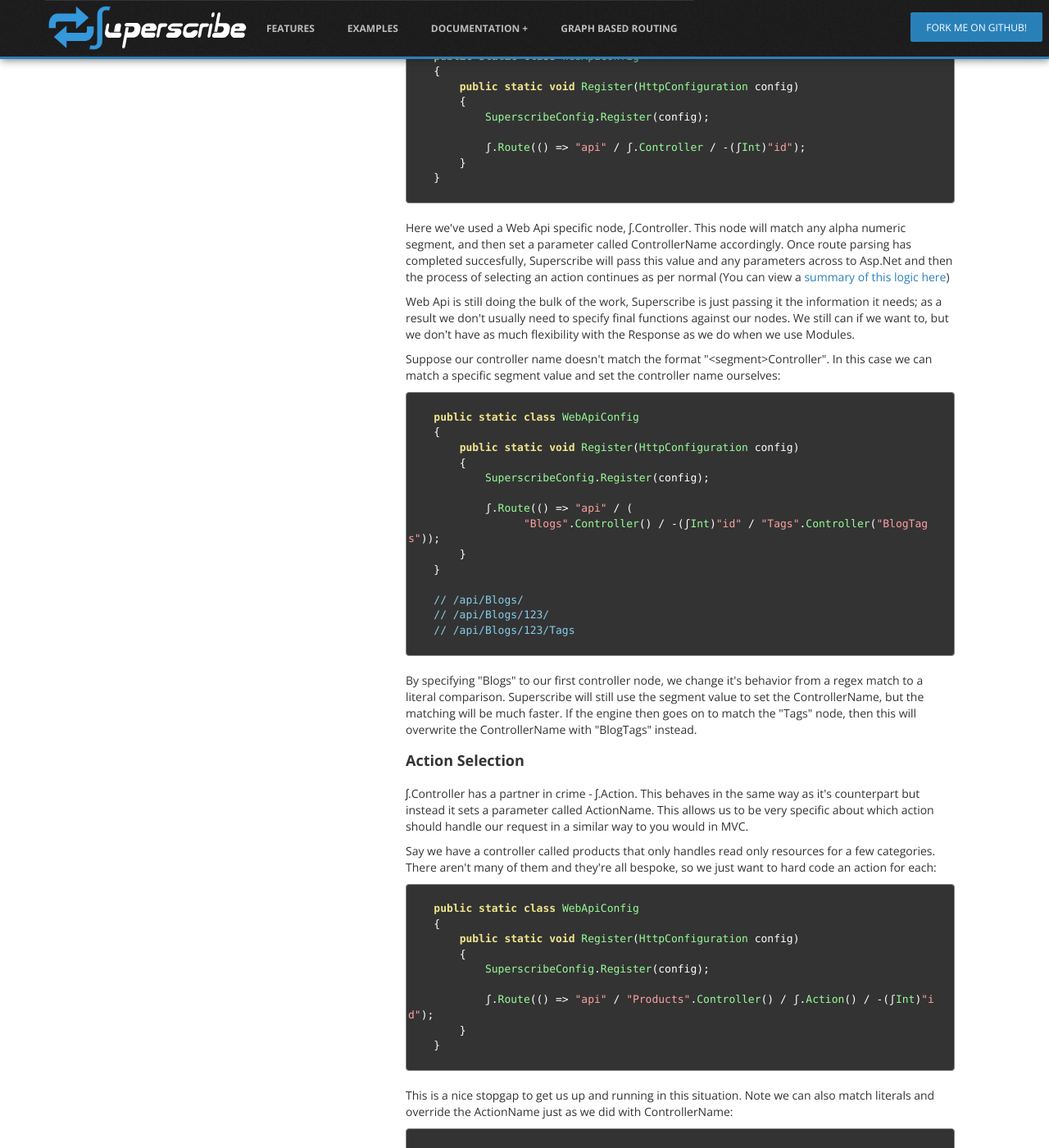
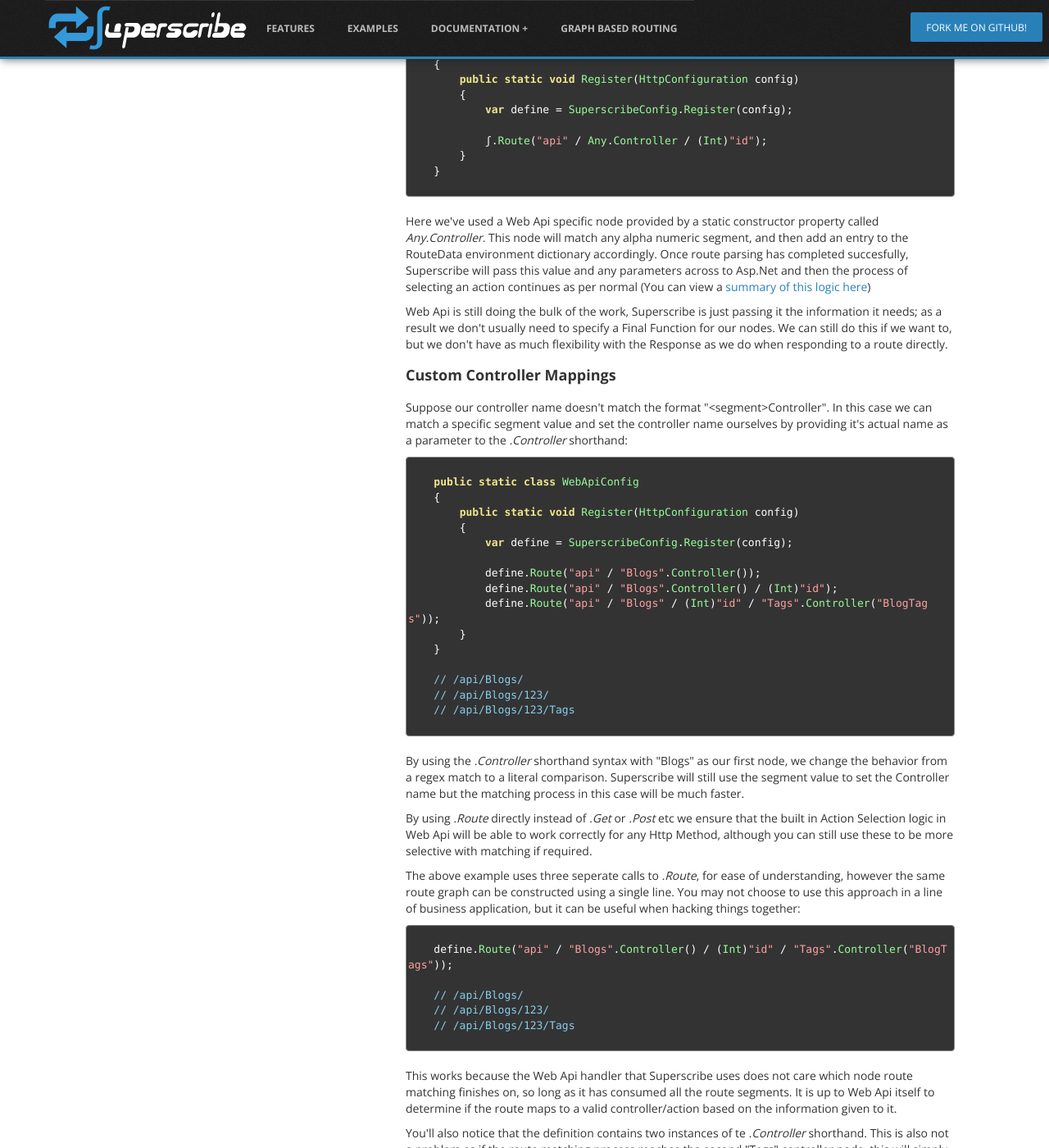
Before and after one commit to beyond-code-github/Superscribe, a Jekyll site: the page built from documentation.markdown, in a window 1280 px wide and 1400 px high, scrolled down 11064 px. Shown: the whole window at 82% size. Built offline with Jekyll 4.4.1, drawn with Linux system fonts in a browser that asks for light colours; some web fonts are replaced; Markdown is read by kramdown in place of the engine named in the settings; some of the changed text lies outside the part shown.

Commit message:
Updated modules and superscribe.webapi documentation

```diff
--- a/documentation.markdown
+++ b/documentation.markdown
@@ -11,7 +11,7 @@
     <ul class="nav nav-tabs nav-stacked col-md-4">
       <li class="active"> <a href="#fluentapi" data-toggle="tab">Fluent API<small>Define hierarchical and strongly typed routes with Superscribe</small><i class="icon-angle-right"></i></a> </li>
       <li> <a href="#simple" data-toggle="tab">Simple-syntax<small>Shorthands for defining routes that are concise and easy to maintain</small><i class="icon-angle-right"></i></a> </li>
-      <li> <a href="#modules" data-toggle="tab">Modules<small>Inspired by NancyFX, a great way to keep your definitions and your handlers together</small><i class="icon-angle-right"></i></a> </li>
+      <li> <a href="#webapimodules" data-toggle="tab">Web Api Modules<small>Inspired by NancyFX, a great way to keep your definitions and your handlers together</small><i class="icon-angle-right"></i></a> </li>
       <li> <a href="#webapi" data-toggle="tab">Superscribe.WebAPI<small>Specific syntax to help you match routes and then invoke controllers and actions</small><i class="icon-angle-right"></i></a> </li>
       <li> <a href="#owin" data-toggle="tab">Superscribe.OWIN<small>Branch your pipeline during routing and hand control to any OWIN middleware</small><i class="icon-angle-right"></i></a> </li>
     </ul>
@@ -326,11 +326,13 @@
         </pre>
         <p>Note also how we're defining the re-usable component of our route definitions using the original <em>.Route</em> method as it allows us to define a route with no Final Functions or method modifiers.</p>
 	  </div>
-       <div class="tab-pane col-sm-12 col-md-12" id="modules">
-        <h3 class="visible-phone">Handling routes with Modules</h3>
-        <p>Asp.Net Web Api uses controllers and actions because it was originally derived from the MVC framework and although things have moved on since then, it still shares some of the same constructs. With Graph Based Routing we are free to break away from these restrictions and handle our routes using whatever classes we wish. A great example of this comes in the form of modules, inspired by the Ruby web framework Sinatra, and the .Net framework NancyFX</p>
+       <div class="tab-pane col-sm-12 col-md-12" id="webapimodules">
+        <h3 class="visible-phone">Handling routes with Modules in Asp.Net Web Api</h3>
+        <p>Asp.Net Web Api uses controllers and actions because it was originally derived from the MVC framework and although things have moved on since then, it still shares some of the same constructs. With Superscribe we are free to break away from these restrictions and handle our routes using whatever classes we wish.</p>
+        <p>Superscribe allows you to do this in the form of modules, a great web app construct inspired by the Ruby web framework Sinatra and the .Net framework NancyFX.</p>
         <h3 class="title visible-phone">Assembly Scanning</h3>
-        <p>When the module configuration is activated on app startup, Superscribe scans your assemblies for classes that derive from <em>SuperscribeModule</em> and then instantiates them in turn. All route handlers for modules are defined in the constructor, so this process results in all of our route definitions being added to the graph. Modules can be enabled in Superscribe.WebApi with the following config:</p>
+        <p>When the module configuration is activated on app startup, Superscribe scans your assemblies for classes that derive from <em>SuperscribeModule</em> and then instantiates them in turn. All route handlers for modules are defined in the constructor, so this process results in all of our route definitions being added to the graph.</p>
+        <p>Modules can be enabled in Superscribe.WebApi with the following config:</p>
         <pre class="prettyprint lang-cs">
 
     public static class WebApiConfig
@@ -353,36 +355,35 @@
     }
         </pre>
         <p>The primary difference when routing with modules compared to traditional Web API is that we don't get any of the action selection logic that maps requests to actions, so we have to be prescriptive about our http methods and every definition must be assigned a final function.</p>
-        <p>In addition to Get[], SuperscribeModule also exposes properties for Put, Post, Patch and Delete methods. Each one takes an indexer within which we can use a subset of the Superscribe DSL syntax. Note from the previous example, to use these indexers to attach routes to ʃ.Base we simply pass "/".</p>
+        <p>In addition to Get[], SuperscribeModule also exposes properties for Put, Post, Patch and Delete methods. Each one takes an indexer within which we can use the Superscribe simple-syntax. As you can see in this example, we are using the Get indexer to configure our app respond to the "/" route.</p>
         <h3 class="title visible-phone">Building the Route Graph</h3>
-        <p>One aspect of the DSL that is no longer appropriate when dealing with modules is the ability to specify multiple edges at once using the options syntax. Instead, we have to repeat the whole route for each handler:</p>
+        <p>Just like when we defined routes using the <em>.Route</em> family of methods, to build complex definitions we have to repeat parts of the route for some handlers:</p>
         <pre class="prettyprint lang-cs">
 
     public class HelloWorldModule : SuperscribeModule
     {
         public HelloWorldModule()
         {
-            this.Get[ʅ / "Hello" / "World"] = o => "Hello World!";
+            this.Get["Hello/World"] = o => "Hello World!";
 
-            this.Get[ʅ / "Hello" / (ʃString)"Name"] = o => "Hello " + o.Parameters.Name;
+            this.Get["Hello" / (ʃString)"Name"] = o => "Hello " + o.Parameters.Name;
         }
     }
         </pre>
         <p>Each call to this.Get, or any of the other method helpers ensures that the route graph is still constructed efficiently. Behind the scenes each route is 'Zipped' together (see the Fluent Api section) so that equivilent nodes will be merged. In the above example, we end up with a single "Hello" node with two edges.</p>
-        <p>Finally you'll notice we've also got access to the route glue ʅ as a property of SuperscribeModule which works in the usual way.</p>
         <div class="well well-mini pull-center">
-          <em>It is still possible to compose routes from parts within modules using the route glue, but doing so can go against the ethos of modules which is to make it easy to see what route a particualr handler serves.</em>
+          <em>It is still possible to compose routes from parts within modules, but doing so can go against the ethos of modules which is to make it easy to see what route a particualr handler serves, so use with caution.</em>
         </div>
         <h3 class="title visible-phone">Model Binding and Dependencies</h3>
-        <p>When we used the fluent api or DSL directly, we accessed parameters in our final function via the RouteData object and it's Parameters dictionary. We've still got that feature within our modules, but the RouteData object is now of type ModuleRouteData instead. This gives us more flexibility to do the things that controller/action selection would usually take care of</p>
-        <p>One of the most useful of these is model binding... taking data from the request body or querystring and mapping it to a strongly typed model. We're still working on top of Web Api behind the scenes so we can achieve the same result quite easily using the ModuleRouteData .Bind() function:</p>
+        <p>When we configured routes using the Fluent Api or the simple-syntax, we accessed parameters in our Final Function via the <em>RouteData</em> object and it's Parameters dictionary. We've still got that feature within our modules, and in fact the route data object contains a few helper methods that give us the ability to do things in Web Api that controller/action selection would usually take care of.</p>
+        <p>The first of these is model binding - taking data from the request body or querystring and mapping it to a strongly typed model. We're still working on top of Web Api behind the scenes so Superscribe provides the ability to invoke the standard model binder via the <em>.Bind</em> function:</p>
         <pre class="prettyprint lang-cs">
 
     public class ProductsModule : SuperscribeModule
     {
         public ProductsModule()
         {
-            this.Post[ʅ / "Produts"] = o =>
+            this.Post["Produts"] = o =>
             {
                 var model = o.Bind&lt;Product&gt;();
                 // do something with product
@@ -390,14 +391,14 @@
         }
     }
         </pre>
-        <p>If we want to actually store our Product then we also need to access the database, and the best way to do that and keep things loosely coupled is to inject a dependency. For that we can use the .Require function which simply wraps up the standard Web Api DepedencyResolver:</p>
+        <p>Secondly, if we want to actually store our Product then we also need to access the database, and the best way to do that and keep things loosely coupled is to inject a dependency. For that we can use the <em>.Require</em> function which when used with Web Api modules is just a wrapper for the standard Web Api DepedencyResolver:</p>
          <pre class="prettyprint lang-cs">
 
     public class ProductsModule : SuperscribeModule
     {
         public ProductsModule()
         {
-            this.Post[ʅ / "Produts"] = o =>
+            this.Post["Produts"] = o =>
             {
                 var repository = o.Require&lt;IProductsRepository&gt;();
                 var model = o.Bind&lt;Product&gt;();
@@ -408,40 +409,42 @@
         }
     }
         </pre>
-        <p>Now we've got all the ingredients we need to build our app using modules... Web Api is still taking care of content negotiation for us and we can easily build in other aspects such as validation as needed. We can also take control over the response as we need to by returning HttpResponseMessage just as we would in a regular controller.</p>
+        <p>Now we've got all the ingredients we need to build our app using modules. Web Api is still taking care of content negotiation for us and we can easily build in other aspects such as validation as needed. We can also take control over the response as we need to by returning <em>HttpResponseMessage</em> just as we would in a regular controller.</p>
       </div>
       <div class="tab-pane col-sm-12 col-md-12" id="webapi">
         <h3 class="visible-phone">Replacing Asp.Net Web Api routing with Superscribe</h3>
-        <p>Ask most developers what could be improved about Asp.Net Web Api and they'll probably mention the routing. In recent months this has been improved considerably by the introduction of attribute routing in Web Api 2. But attribute routing isn't for everyone, some of us like to define all the routes for our application  one place.Superscribe.WebApi allows us to define routes using the Supersribe DSL along with a few Web Api specific nodes.</p>
+        <p>Ask most developers what could be improved about Asp.Net Web Api and they'll probably mention the routing. This has been improved considerably by the introduction of attribute routing in Web Api 2, but attribute routing isn't for everyone. Some like to define all the routes for an application in one place. Superscribe.WebApi allows us to define routes centrally using Supersribe simple-syntax and a few Web Api specific nodes.</p>
         <h3 class="title visible-phone">Controller Selection</h3>
-        <p>The following recreates the behavior of the default rouing you get when creating a new project:</p>
+        <p>The following route recreates the behavior of the default rouing you get when creating a new project:</p>
         <pre class="prettyprint lang-cs">
 
     public static class WebApiConfig
     {
         public static void Register(HttpConfiguration config)
         {
-            SuperscribeConfig.Register(config);
+            var define = SuperscribeConfig.Register(config);
 
-            ʃ.Route(() => "api" / ʃ.Controller / -(ʃInt)"id");
+            ʃ.Route("api" / Any.Controller / (Int)"id");
         }
     }
         </pre>
         <p>
-            Here we've used a Web Api specific node, ʃ.Controller. This node will match any alpha numeric segment, and then set a parameter called ControllerName accordingly. Once route parsing has completed succesfully, Superscribe will pass this value and any parameters across to Asp.Net and then the process of selecting an action continues as per normal (You can view a <a href="http://www.asp.net/web-api/overview/web-api-routing-and-actions/routing-and-action-selection">summary of this logic here</a>)
+            Here we've used a Web Api specific node provided by a static constructor property called <em>Any.Controller</em>. This node will match any alpha numeric segment, and then add an entry to the RouteData environment dictionary accordingly. Once route parsing has completed succesfully, Superscribe will pass this value and any parameters across to Asp.Net and then the process of selecting an action continues as per normal (You can view a <a href="http://www.asp.net/web-api/overview/web-api-routing-and-actions/routing-and-action-selection">summary of this logic here</a>)
         </p>
-        <p>Web Api is still doing the bulk of the work, Superscribe is just passing it the information it needs; as a result we don't usually need to specify final functions against our nodes. We still can if we want to, but we don't have as much flexibility with the Response as we do when we use Modules.</p>
-        <p>Suppose our controller name doesn't match the format "&lt;segment&gt;Controller". In this case we can match a specific segment value and set the controller name ourselves:</p>
+        <p>Web Api is still doing the bulk of the work, Superscribe is just passing it the information it needs; as a result we don't usually need to specify a Final Function for our nodes. We can still do this if we want to, but we don't have as much flexibility with the Response as we do when responding to a route directly.</p>
+        <h3 class="title visible-phone">Custom Controller Mappings</h3>
+        <p>Suppose our controller name doesn't match the format "&lt;segment&gt;Controller". In this case we can match a specific segment value and set the controller name ourselves by providing it's actual name as a parameter to the <em>.Controller</em> shorthand:</p>
         <pre class="prettyprint lang-cs">
 
     public static class WebApiConfig
     {
         public static void Register(HttpConfiguration config)
         {
-            SuperscribeConfig.Register(config);
+            var define = SuperscribeConfig.Register(config);
 
-            ʃ.Route(() => "api" / (
-                  "Blogs".Controller() / -(ʃInt)"id" / "Tags".Controller("BlogTags"));
+            define.Route("api" / "Blogs".Controller());
+            define.Route("api" / "Blogs".Controller() / (Int)"id");
+            define.Route("api" / "Blogs" / (Int)"id" / "Tags".Controller("BlogTags"));
         }
     }
 
@@ -449,34 +452,48 @@
     // /api/Blogs/123/
     // /api/Blogs/123/Tags
         </pre>
-        <p>By specifying "Blogs" to our first controller node, we change it's behavior from a regex match to a literal comparison. Superscribe will still use the segment value to set the ControllerName, but the matching will be much faster. If the engine then goes on to match the "Tags" node, then this will overwrite the ControllerName with "BlogTags" instead.</p>
+        <p>By using the <em>.Controller</em> shorthand syntax with "Blogs" as our first node, we change the behavior from a regex match to a literal comparison. Superscribe will still use the segment value to set the Controller name but the matching process in this case will be much faster.</p>
+        <p>By using <em>.Route</em> directly instead of <em>.Get</em> or <em>.Post</em> etc we ensure that the built in Action Selection logic in Web Api will be able to work correctly for any Http Method, although you can still use these to be more selective with matching if required.</p>
+        <p>The above example uses three seperate calls to <em>.Route</em>, for ease of understanding, however the same route graph can be constructed using a single line. You may not choose to use this approach in a line of business application, but it can be useful when hacking things together:</p>
+        <pre class="prettyprint lang-cs">
+
+    define.Route("api" / "Blogs".Controller() / (Int)"id" / "Tags".Controller("BlogTags"));
+
+    // /api/Blogs/
+    // /api/Blogs/123/
+    // /api/Blogs/123/Tags
+        </pre>
+        <p>This works because the Web Api handler that Superscribe uses does not care which node route matching finishes on, so long as it has consumed all the route segments. It is up to Web Api itself to determine if the route maps to a valid controller/action based on the information given to it.</p>
+        <p>You'll also notice that the definition contains two instances of te <em>.Controller</em> shorthand. This is also not a problem as if the route matching process reaches the second "Tags" controller node, this will simply overwrite the Controller set by the previous node before it gets passed to Web Api.</p>
         <h3 class="title visible-phone">Action Selection</h3>
-        <p>ʃ.Controller has a partner in crime - ʃ.Action. This behaves in the same way as it's counterpart but instead it sets a parameter called ActionName. This allows us to be very specific about which action should handle our request in a similar way to you would in MVC.</p>
-        <p>Say we have a controller called products that only handles read only resources for a few categories. There aren't many of them and they're all bespoke, so we just want to hard code an action for each:</p>
+        <p><em>Any.Controller</em> has a partner in crime in the form of <em>Any.Action</em>. This behaves in the same way as it's counterpart but instead it adds an entry to the RouteData enivonment dictionary which tells Web Api explicitly which action to select.</p>
+        <p>In this example we have a controller called products that handles <strong>read only</strong> resources for a few categories. There aren't many of them and they're all bespoke so rather than having seperate controllers, we just want to hard code an action for each:</p>
         <pre class="prettyprint lang-cs">
 
     public static class WebApiConfig
     {
         public static void Register(HttpConfiguration config)
         {
-            SuperscribeConfig.Register(config);
+            var define = SuperscribeConfig.Register(config);
 
-            ʃ.Route(() => "api" / "Products".Controller() / ʃ.Action() / -(ʃInt)"id");
+            define.Get("api" / "Products".Controller() / Any.Action() / (ʃInt)"id");
         }
     }
       </pre>
-      <p>This is a nice stopgap to get us up and running in this situation. Note we can also match literals and override the ActionName just as we did with ControllerName:</p>
+      <p>We can also match literals and choose an action in situations where the segment does not directly match the action name. This works in a similar way to the controllers example above, but with the key difference that the action name is set via a shorthand <strong>Final Function</strong>:</p>
       <pre class="prettyprint lang-cs">
 
     public static class WebApiConfig
     {
         public static void Register(HttpConfiguration config)
         {
-            SuperscribeConfig.Register(config);
+            var define = SuperscribeConfig.Register(config);
 
-            ʃ.Route(ʅ => "api" / "Products".Controller() / (
-                  ʅ / -"BestSellers".Action("GetBestSellers")
-                | ʅ / -"TopTen".Action("GetTopTen"));
+            define.Get("api" / "Products".Controller());
+            define.Get("api" / "Products".Controller()
+                                / "BestSellers", To.Action("GetBestSellers"));
+            define.Get("api" / "Products".Controller()
+                                / "TopTen", To.Action("GetTopTen"));
         }
     }
 
@@ -484,35 +501,35 @@
     // /api/Products/BestSellers
     // /api/Products/TopTen
       </pre>
-      <div class="well well-mini pull-center">
-          <em>Most of the time you shouldn't need to set the ActionName directly. However there are situations where Web Api is not able to figure out what action should handle our request and we use this approach to be more explicit and give it a helping hand.</em>
-      </div>
-      <h3 class="title visible-phone">Http Methods</h3>
-      <p>This is the area that provides most of the headache when using traditional Web Api routing. Although usually Web Api will select actions based on methods according to convention or attributes, generally things fall down when trying to cater for multiple actions that handle the same verb within a single controller. By making choices based on http methods in our routing pipeline, we can achieve a finer level of control and avoid these issues:</p>
+      <p><em>To.Action()</em> provides a ready made Final function that will set the action name explicitly. Using a Final Function in this way encourages readability of routes and prevents the developer from creating spaghetti like definitions that are hard to reason about.</p>
+      <h3 class="title visible-phone">Actions and Http Methods</h3>
+      <p>Most of the time you don't need to choose actions explicity, however there are some situations where Web Api is not able to figure things out for itself and Superscribe provides an easy way for us to give it a helping hand.</p>
+      <p>One example of this when using traditional Web Api routing is when trying to cater for multiple actions that handle the same verb within a single controller, particularly with multiple collection resources. If the method signatures of our actions contain the same parameters, then Web Api cannot tell them apart and will throw an ambiguous match exception.</p>
+      <p>By using the <em>.Route</em> family of methods to controll the Http Methods assocaited with the Final Functions that set our actions, we can achieve a much finer level of control while still keeping our route definitions terse and maintainable:</p>
       <pre class="prettyprint lang-cs">
 
     public static class WebApiConfig
     {
         public static void Register(HttpConfiguration config)
         {
-            SuperscribeConfig.Register(config);
+            var define = SuperscribeConfig.Register(config);
 
-            ʃ.Route(ʅ => "api" / "Blog".Controller() / (
-                    | ʅ["GET"] / (
-                          ʅ / "Posts".Action("GetBlogPosts") / -(ʃInt)"id"
-                        | ʅ / "Tags".Action("GetBlogTags") / -(ʃInt)"id")
-                    | ʅ["POST"] / (
-                          ʅ / "Posts".Action("PostBlogPost") / (ʃInt)"id"
-                        | ʅ / "Tags".Action("PostBlogTag") / (ʃInt)"id")));
+            var blogs = define.Route("api" / "Blogs".Controller() / (Int)"blogid");
+
+            define.Get(blogs / "Posts", To.Action("GetBlogPosts"));
+            define.Get(blogs / "Tags", To.Action("GetBlogTags"));
+
+            define.Post(blogs / "Posts", To.Action("PostBlogPost"));
+            define.Post(blogs / "Tags", To.Action("PostBlogTag"));
         }
     }
 
-    // GET ->  /api/Blog/Posts
-    // GET ->  /api/Blog/Posts/12
-    // GET ->  /api/Blog/Tags
-    // GET ->  /api/Blog/Tags/34
-    // POST -> /api/Blog/Posts/56
-    // POST -> /api/Blog/Tags/78
+    // GET ->  /api/Blogs
+    // GET ->  /api/Blogs/1
+    // GET ->  /api/Blogs/1/Posts
+    // GET ->  /api/Blogs/1/Tags
+    // POST -> /api/Blogs/1/Posts
+    // POST -> /api/Blogs/1/Tags
         </pre>
       </div>
       <div class="tab-pane col-sm-12 col-md-12" id="owin">
```
